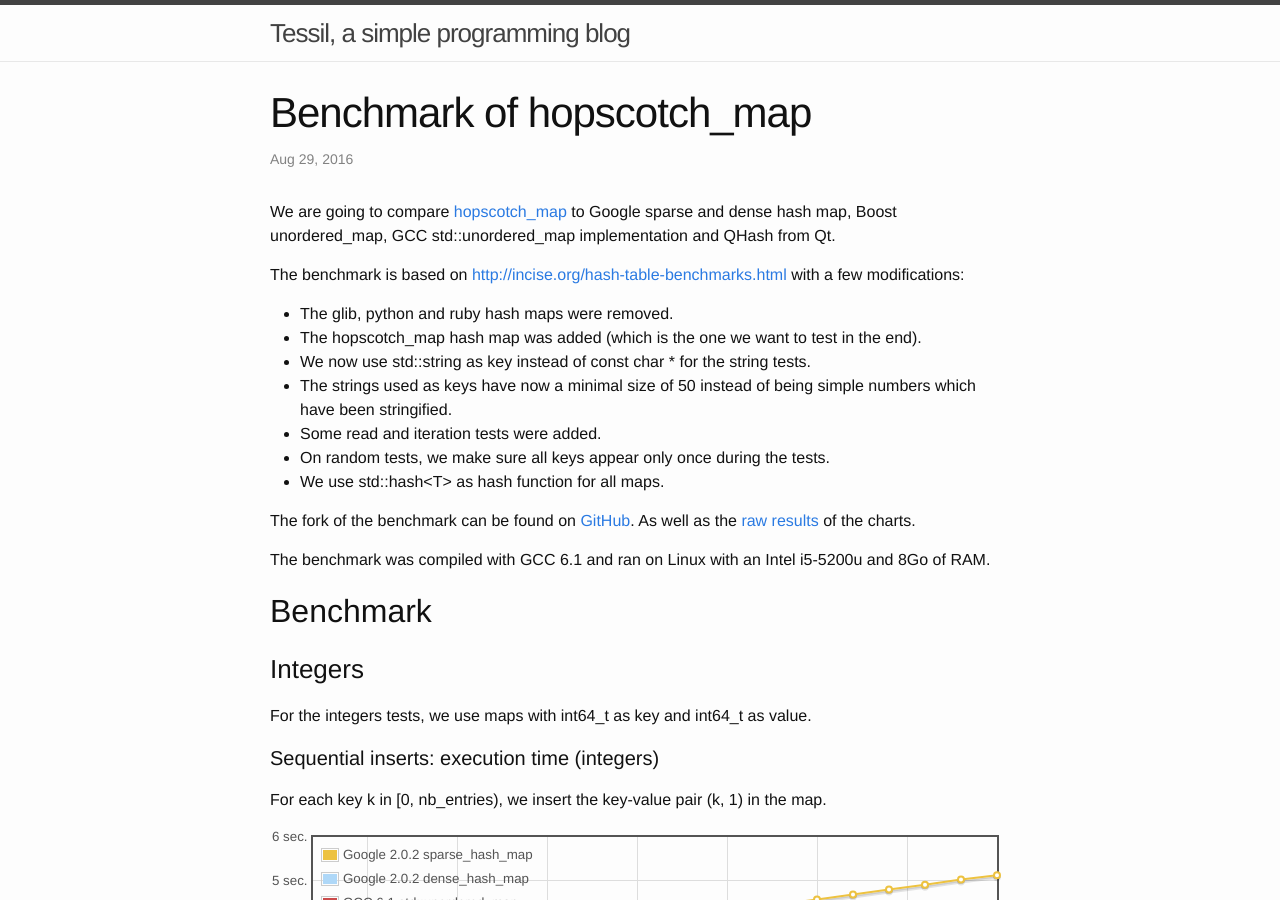
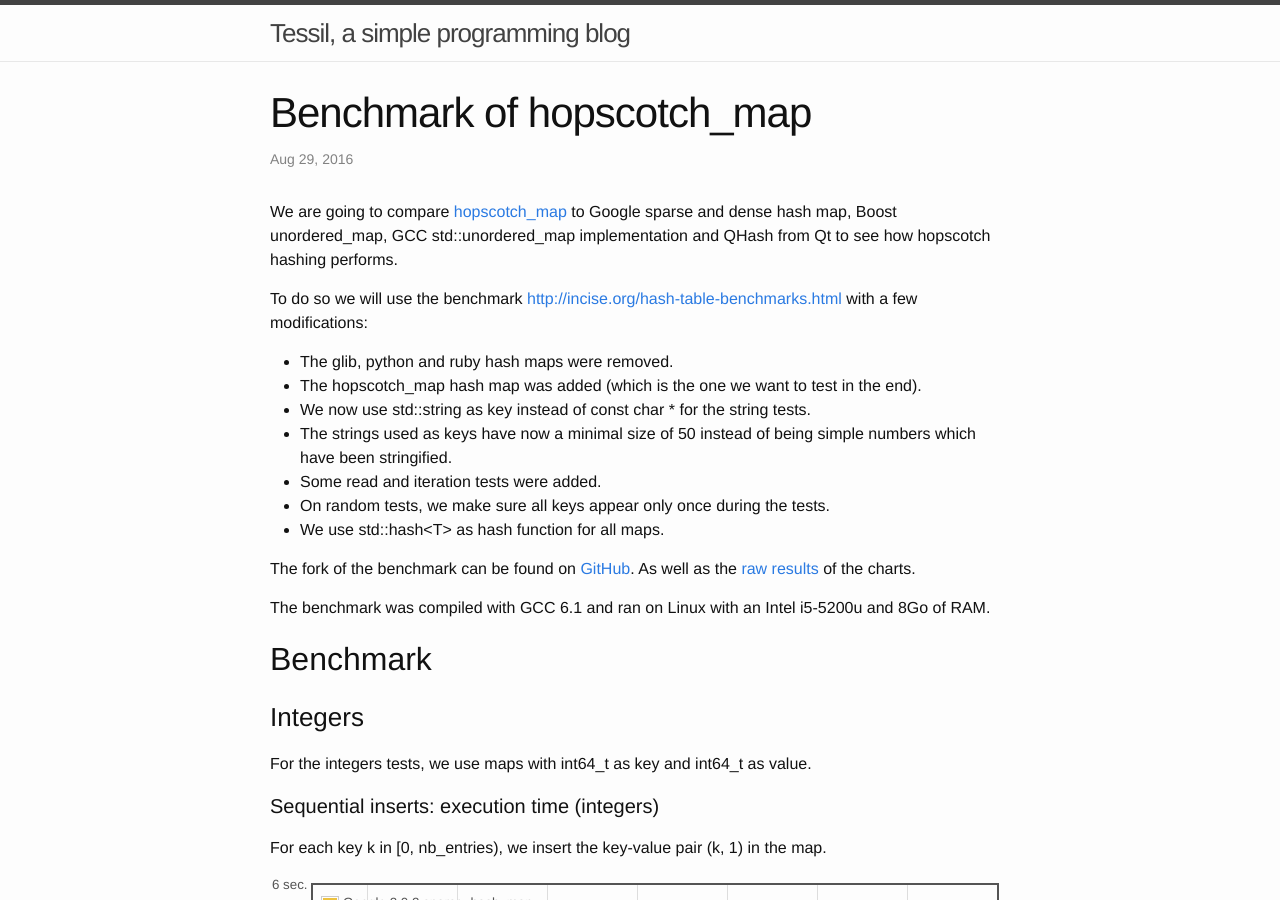
Before and after one commit to Tessil/tessil.github.io, a Jekyll site: the page built from _posts/2016-08-29-benchmark-hopscotch-map.md, in a window 1280 px wide and 900 px high. Built offline with Jekyll 4.4.1, drawn with Linux system fonts in a browser that asks for light colours; comment, search, counter and statistics services are not loaded.

Commit message:
Small introduction modification.

```diff
--- a/_posts/2016-08-29-benchmark-hopscotch-map.md
+++ b/_posts/2016-08-29-benchmark-hopscotch-map.md
@@ -162,9 +162,9 @@ comments: true
     }
 </style>
 
-We are going to compare [hopscotch_map](https://github.com/Tessil/hopscotch-map) to Google sparse and dense hash map, Boost unordered_map, GCC std::unordered_map implementation and QHash from Qt.
+We are going to compare [hopscotch_map](https://github.com/Tessil/hopscotch-map) to Google sparse and dense hash map, Boost unordered_map, GCC std::unordered_map implementation and QHash from Qt to see how hopscotch hashing performs.
 
-The benchmark is based on <http://incise.org/hash-table-benchmarks.html> with a few modifications:
+To do so we will use the benchmark <http://incise.org/hash-table-benchmarks.html> with a few modifications:
 
 * The glib, python and ruby hash maps were removed.
 * The hopscotch_map hash map was added (which is the one we want to test in the end).
```
